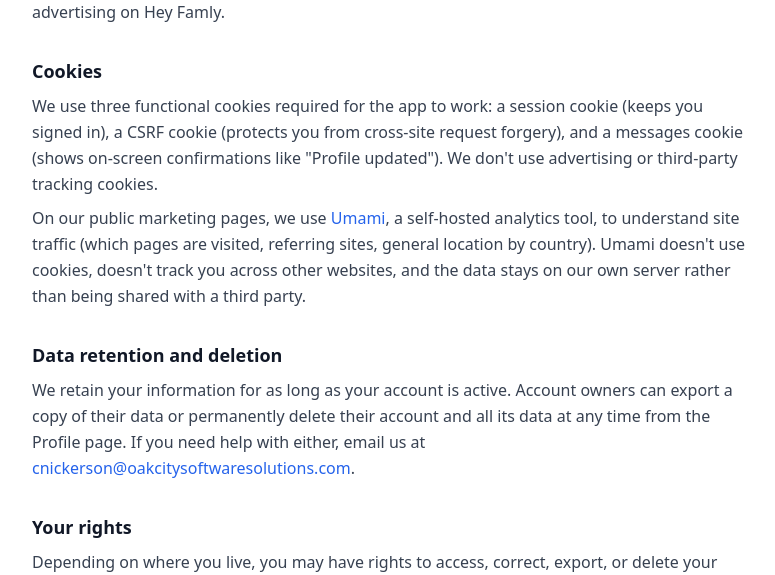
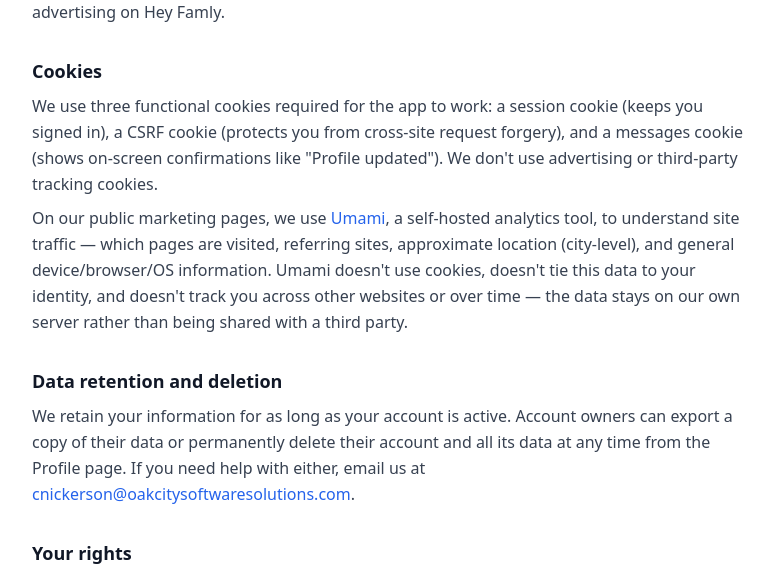
Before and after one commit to liljoker919/family-app, a Django app: template templates/core/privacy_policy.html in a window 1280 px wide. Shown: the part 1208-1783 px from the top of the page, without its empty margins (248-1023 px from the left). Run offline with Django 5.2, Linux system fonts and the light colour scheme; the template is opened without the code that fills it, so the values that code supplies are empty; some libraries are stand-ins or nearby versions.

Commit message:
fix: correct Umami disclosure wording in Privacy Policy to match reality
"General location by country" understated what's actually collected —
Umami's Sessions view shows city-level location plus device/browser/OS
per session (confirmed live after finishing the #358 box setup). Still
anonymous and non-persistent (no cookies, no cross-day tracking, not tied
to identity), just more granular than the original wording implied.

Co-Authored-By: Claude Sonnet 5 <noreply@anthropic.com>

```diff
--- a/templates/core/privacy_policy.html
+++ b/templates/core/privacy_policy.html
@@ -55,7 +55,7 @@
       <section>
         <h2 class="text-lg font-semibold text-gray-900 mb-2">Cookies</h2>
         <p>We use three functional cookies required for the app to work: a session cookie (keeps you signed in), a CSRF cookie (protects you from cross-site request forgery), and a messages cookie (shows on-screen confirmations like "Profile updated"). We don't use advertising or third-party tracking cookies.</p>
-        <p class="mt-2">On our public marketing pages, we use <a href="https://umami.is" class="text-blue-600 hover:underline" target="_blank" rel="noopener">Umami</a>, a self-hosted analytics tool, to understand site traffic (which pages are visited, referring sites, general location by country). Umami doesn't use cookies, doesn't track you across other websites, and the data stays on our own server rather than being shared with a third party.</p>
+        <p class="mt-2">On our public marketing pages, we use <a href="https://umami.is" class="text-blue-600 hover:underline" target="_blank" rel="noopener">Umami</a>, a self-hosted analytics tool, to understand site traffic — which pages are visited, referring sites, approximate location (city-level), and general device/browser/OS information. Umami doesn't use cookies, doesn't tie this data to your identity, and doesn't track you across other websites or over time — the data stays on our own server rather than being shared with a third party.</p>
       </section>
 
       <section>
```
